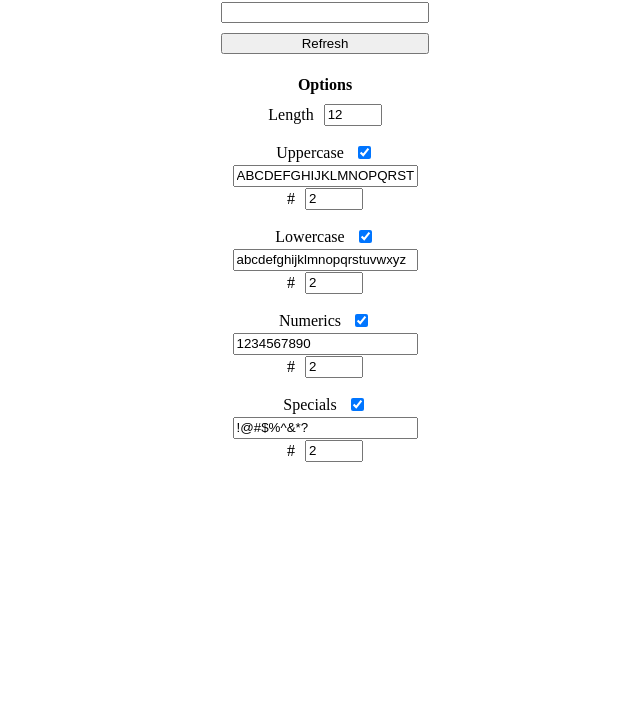
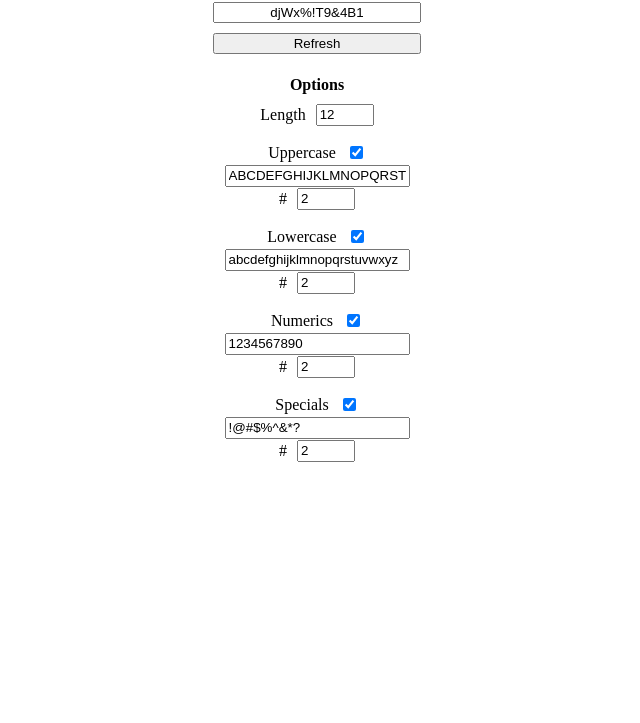
Before and after one commit to nicovert/password-generator, a plain HTML site: page index.html in a window 1280 px wide. Shown: the part 77-800 px from the top of the page, without its empty margins (323-963 px from the left). Drawn offline with Linux system fonts and the light colour scheme.

Commit message:
Added support for storing options in cookies. Fixed body width.

```diff
--- a/script.js
+++ b/script.js
@@ -1,6 +1,8 @@
 //Functions
 const refreshPassword = () => {
-	const password = generate(getOptionsObject())
+	const options = getOptionsObject()
+	setCookie(options);
+	const password = generate(options)
 	document.getElementById("inputPassword").value = password
 }
 
@@ -89,6 +91,48 @@ const generate = (options) => {
 
 }
 
+const setCookie = (options) => {
+	const date = new Date()
+		  date.setTime(2147483647 * 1000)
+	const expiresString = `expires=${date.toUTCString()}`
+
+	document.cookie = `numLength=${options.length}; ${expiresString};`
+
+	document.cookie = `checkUpper=${options.upper};${expiresString};`
+	document.cookie = `numUpper=${options.numUpper};${expiresString};`
+	document.cookie = `inputUpper=${options.validUpper};${expiresString};`
+
+	document.cookie = `checkLower=${options.lower};${expiresString};`
+	document.cookie = `numLower=${options.numLower};${expiresString};`
+	document.cookie = `inputLower=${options.validLower};${expiresString};`
+
+	document.cookie = `checkNums=${options.nums};${expiresString};`
+	document.cookie = `numNums=${options.numNums};${expiresString};`
+	document.cookie = `inputNums=${options.validNums};${expiresString};`
+
+	document.cookie = `checkSpecials=${options.special};${expiresString};`
+	document.cookie = `numSpecials=${options.numSpecial};${expiresString};`
+	document.cookie = `inputSpecials=${options.validSpecial};${expiresString};`
+}
+
+const getCookie = () => {
+	const cookieArr = document.cookie.split(";")
+	if (cookieArr[0] === '') return;
+
+	for (var i = cookieArr.length - 1; i >= 0; i--) {
+		const cookie = cookieArr[i].split("=")
+		const name = cookie[0].trim()
+		const value = cookie[1].trim()
+		if (name.startsWith("check")) {
+			const bool = value === "true" ? true : false
+			document.getElementById(name).checked = bool
+		} else {
+			document.getElementById(name).value = value
+		}
+	}
+}
 
 //Listeners
 document.getElementById("buttonRefresh").addEventListener("click", refreshPassword)
+window.addEventListener("load", getCookie)
+window.addEventListener("load", refreshPassword)
--- a/styles.css
+++ b/styles.css
@@ -1,5 +1,4 @@
 #root {
-	width: 100%;
 	display: flex;
 	justify-content: center;
 }
```
